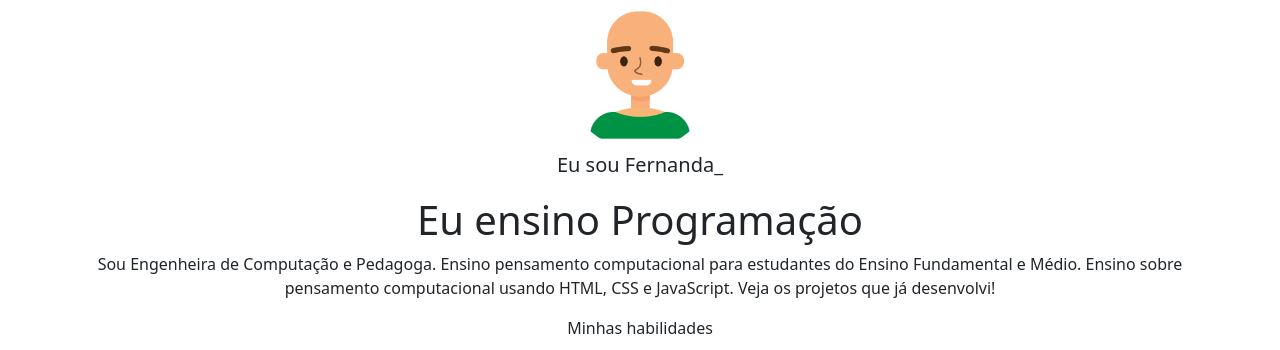
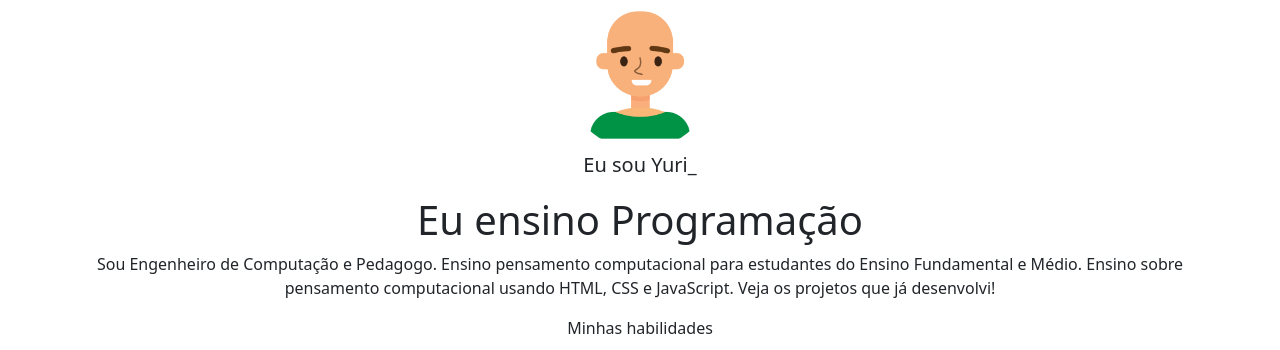
Before and after one commit to 023668/beta-portfolio, a plain HTML site: page index.html in a window 1280 px wide. Shown: the top 350 px of the page. Drawn offline with nearby package versions, Linux system fonts and the light colour scheme.

Commit message:
Update index.html

```diff
--- a/index.html
+++ b/index.html
@@ -12,9 +12,9 @@
 <body>
     <header class="container text-center">
         <img src="img/avatar-perfil.png" alt="avatar da Fernanda" class="rounded-circle" width="150" height="150" srcset="">
-        <p class="lead">Eu sou Fernanda_</p>
+        <p class="lead">Eu sou Yuri_</p>
         <h1>Eu ensino Programação</h1>
-        <p>Sou Engenheira de Computação e Pedagoga. Ensino pensamento computacional para estudantes do Ensino
+        <p>Sou Engenheiro de Computação e Pedagogo. Ensino pensamento computacional para estudantes do Ensino
             Fundamental e Médio. Ensino sobre pensamento computacional usando HTML, CSS e JavaScript. Veja os projetos
             que já desenvolvi!</p>
         <p>Minhas habilidades</p>
```
